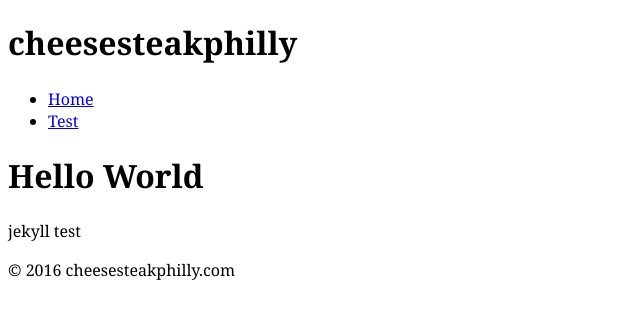
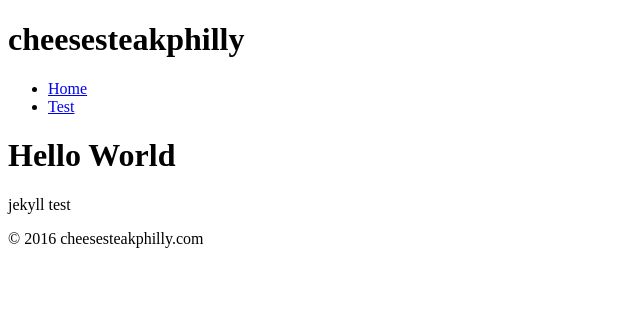
Before and after one commit to tbicknell/cheesesteakphilly, a Jekyll site: the page built from index.html, in a window 1280 px wide. Shown: the top 319 px of the page, without its empty margins (0-640 px from the left). Built offline with Jekyll 4.4.1, drawn with Linux system fonts in a browser that asks for light colours; Markdown is read by kramdown in place of the engine named in the settings.

Commit message:
setting up scss

```diff
--- a/_layouts/default.html
+++ b/_layouts/default.html
@@ -3,7 +3,7 @@
     <head>
         <meta charset="UTF-8">
         <title>cheesesteakphilly</title>
-        <link rel="stylesheet" href="{{site.baseurl}}/css/common.css">
+        <link rel="stylesheet" href="{{site.baseurl}}/css/styles.css">
     </head>
     <body>
 
--- /dev/null
+++ b/_sass/_layout.scss
@@ -0,0 +1,3 @@
+div {
+    float: left;
+}
--- a/css/common.css
+++ /dev/null
@@ -1,6 +0,0 @@
-html {
-    margin: 0;
-    padding: 0;
-
-    font: normal 100%/1.4 Georgia,serif;
-}
--- /dev/null
+++ b/css/styles.scss
@@ -0,0 +1,4 @@
+---
+---
+
+@import "layout";
```
Also changed, not shown: 1 other file.
